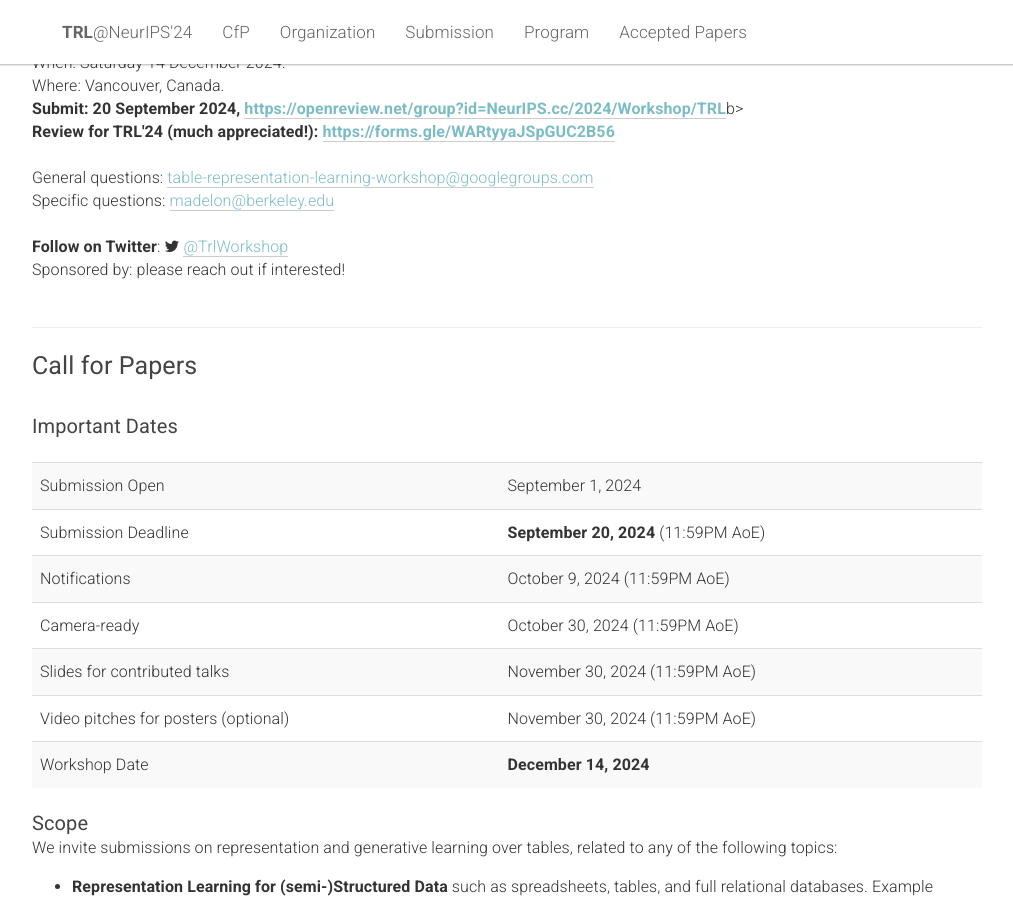
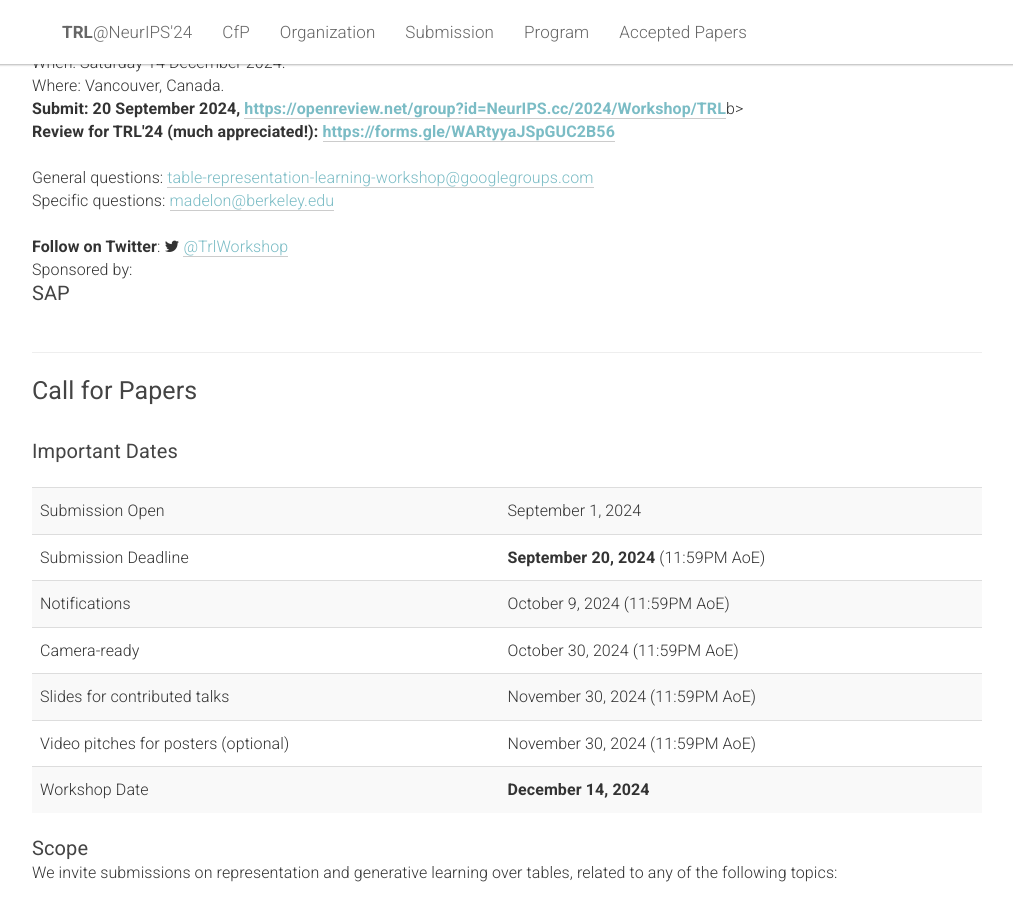
Before and after one commit to table-representation-learning/table-representation-learning.github.io, a Jekyll site: the page built from _pages/home.html, in a window 1280 px wide and 900 px high, scrolled down 539 px. Shown: the whole window, without its empty margins (133-1146 px from the left). Built offline with Jekyll 4.4.1, drawn with Linux system fonts in a browser that asks for light colours.

Commit message:
Update home.html

```diff
--- a/_pages/home.html
+++ b/_pages/home.html
@@ -73,7 +73,7 @@
                 <a class="menulink" href="https://twitter.com/TrlWorkshop" target="_blank">@TrlWorkshop</a>
             </div>
             <div>
-                Sponsored by: please reach out if interested! <a href="" target="blank"></a> <!-- <img src="/assets/approximate-logo.svg" width="250"></a>  -->
+                Sponsored by: <h3>SAP</h3> <a href="https://www.sap.com/" target="blank"></a> <!-- <img src="/assets/approximate-logo.svg" width="250"></a>  -->
             </div>
 
         </div>
```
